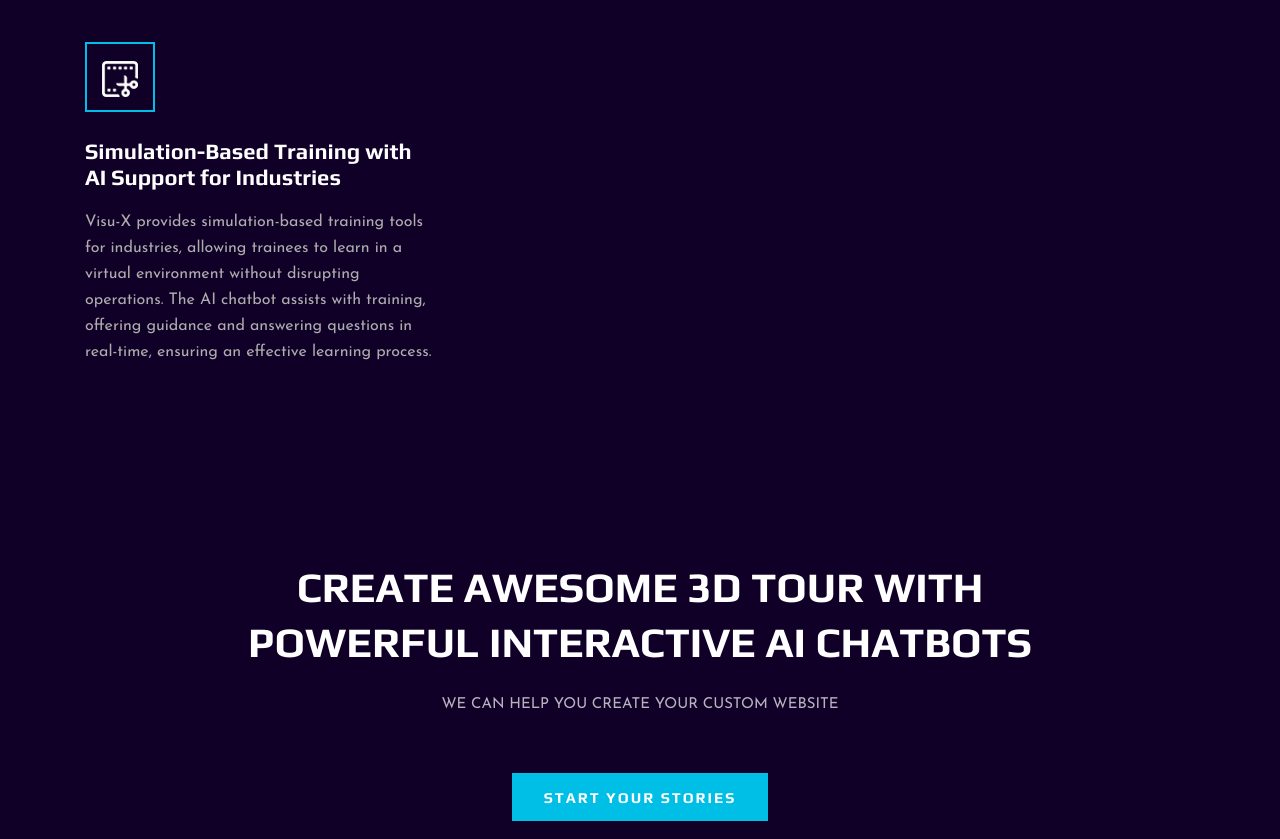
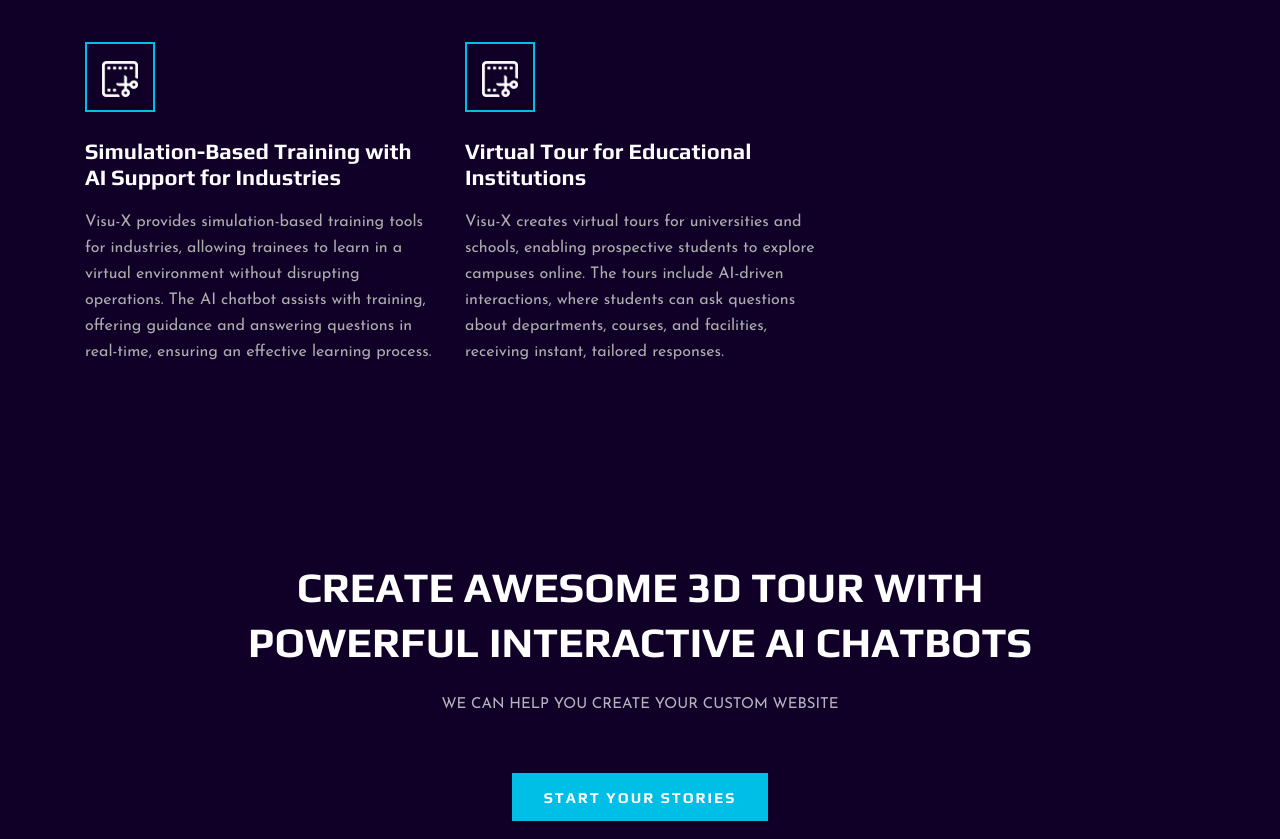
Before and after one commit to TheVisux/Home, a website with bundled scripts: page services.html in a window 1280 px wide. Shown: the part 1459-2298 px from the top of the page. Built offline with nearby package versions, Linux system fonts and the light colour scheme.

Commit message:
Update services.html

```diff
--- a/services.html
+++ b/services.html
@@ -194,6 +194,15 @@ to add 3D object or just want some touches we can help you</p>
         <p>Visu-X provides simulation-based training tools for industries, allowing trainees to learn in a virtual environment without disrupting operations. The AI chatbot assists with training, offering guidance and answering questions in real-time, ensuring an effective learning process.</p>
         </div>
         </div>
+        <div class="col-lg-4 col-md-6 col-sm-6">
+          <div class="services__item">
+          <div class="services__item__icon">
+          <img src="images/icons/si-2.webp" alt>
+          </div>
+          <h4>Virtual Tour for Educational Institutions</h4>
+          <p>Visu-X creates virtual tours for universities and schools, enabling prospective students to explore campuses online. The tours include AI-driven interactions, where students can ask questions about departments, courses, and facilities, receiving instant, tailored responses.</p>
+          </div>
+          </div>
 </div>
 </div>
 </section>
```
